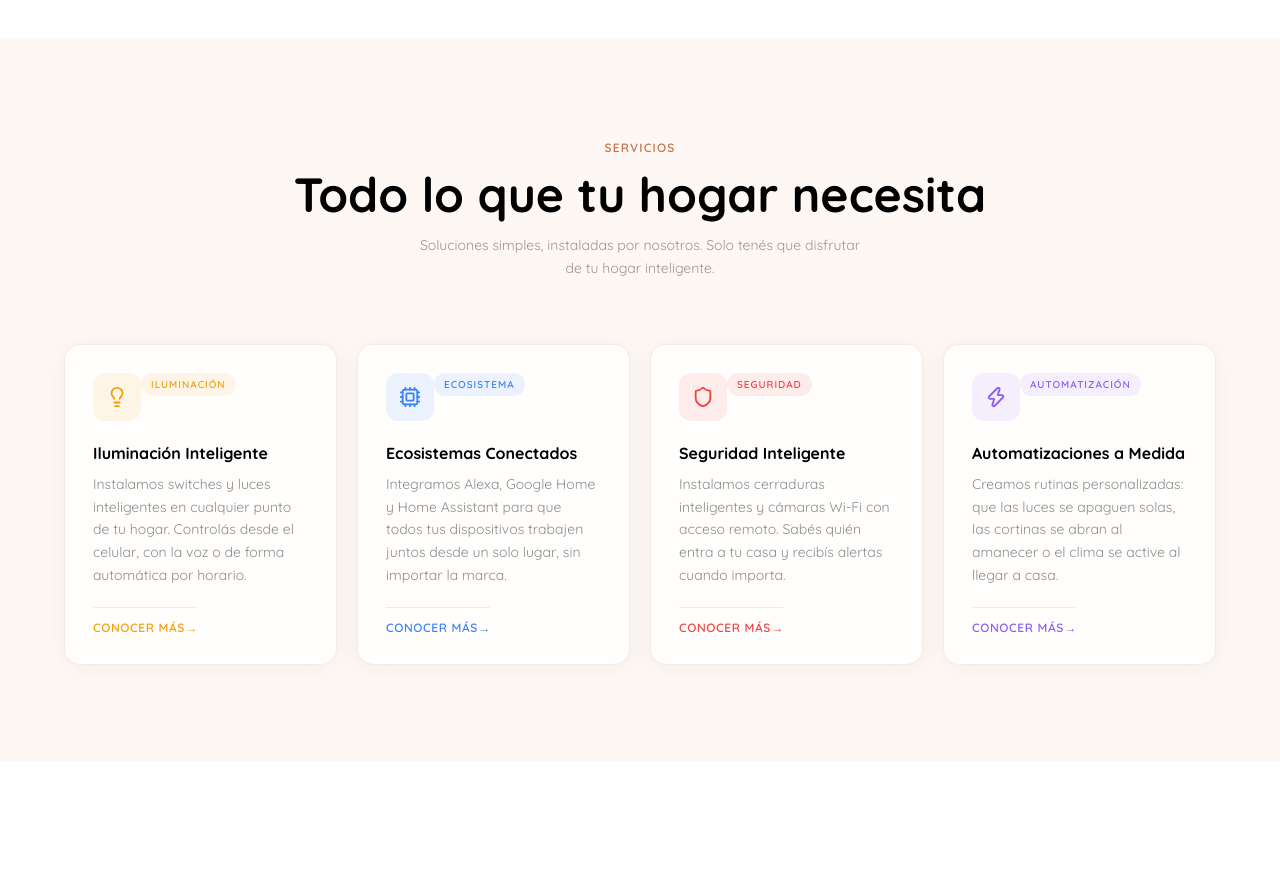
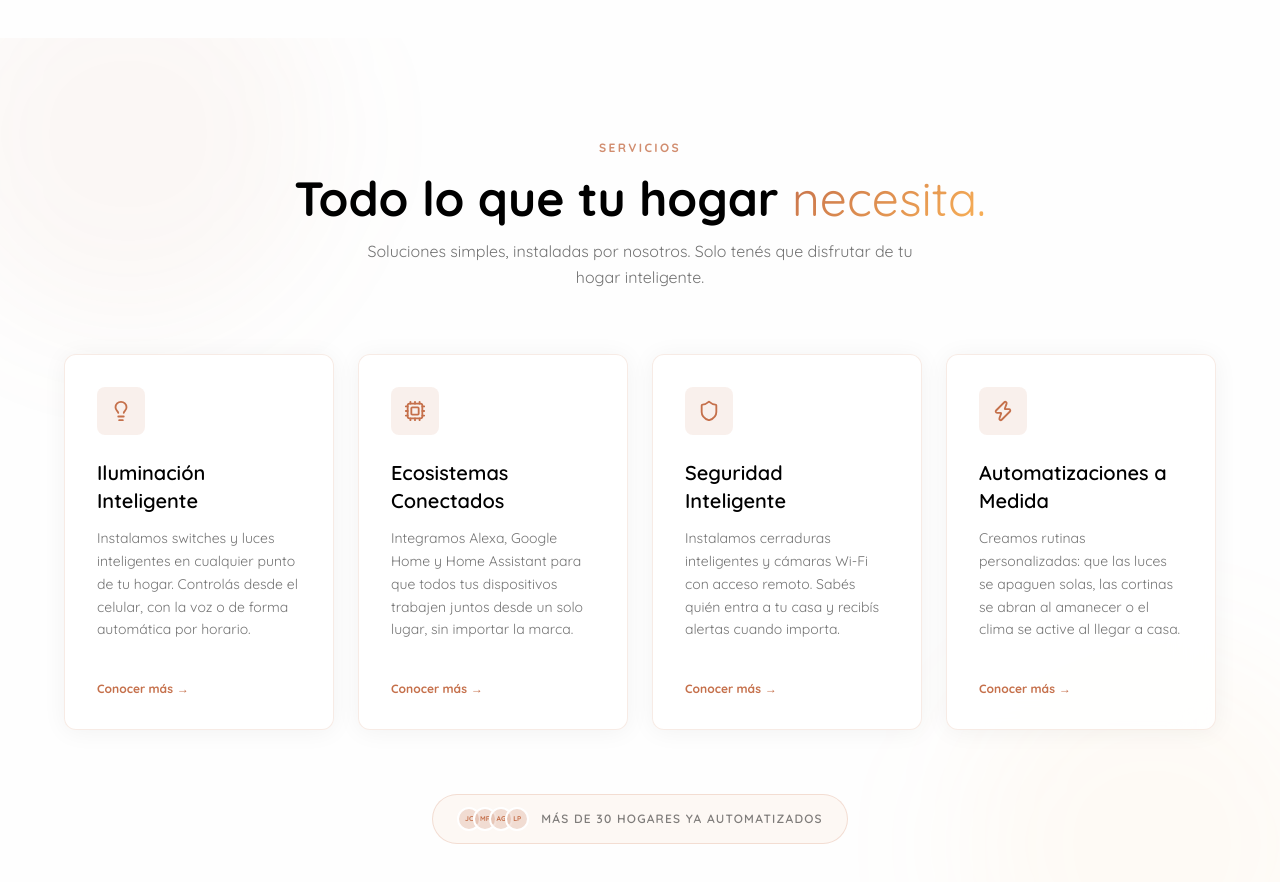
Before and after one commit to JuanCruzBul/Lumos, a Next.js app: page / in a window 1280 px wide. Shown: the part 2680-3562 px from the top of the page. Built offline with nearby package versions, Linux system fonts and the light colour scheme.

Commit message:
feat(servicios): rediseño minimalista al estilo stitch
Fondo blanco con blobs decorativos, cards uniformes sin tags de color,
gradiente en título, hover translateY, pill de social proof.

Co-Authored-By: Claude Sonnet 4.6 <noreply@anthropic.com>

```diff
--- a/components/ui/sistemas-section.tsx
+++ b/components/ui/sistemas-section.tsx
@@ -379,71 +379,82 @@ export function SistemasSection() {
 
   return (
     <>
-      <section id="productos" className="py-24 px-8 bg-[#fdf8f4]">
-        <div className="max-w-6xl mx-auto">
+      <section id="productos" className="relative py-24 px-8 bg-[#fefefe] overflow-hidden">
+        {/* Decorative blobs */}
+        <div className="pointer-events-none absolute -top-24 -left-16 w-96 h-96 rounded-full bg-[#c5704b]/5 blur-3xl" />
+        <div className="pointer-events-none absolute -bottom-24 -right-16 w-96 h-96 rounded-full bg-[#fab257]/5 blur-3xl" />
+
+        <div className="relative max-w-6xl mx-auto">
 
           {/* Header */}
-          <div className="text-center mb-16">
-            <span className="text-xs uppercase tracking-widest font-semibold text-[#c5704b]">
+          <div className="text-center mb-16 space-y-4">
+            <span className="text-xs font-bold tracking-[0.2em] uppercase text-[#c5704b]/80">
               Servicios
             </span>
-            <h2 className="text-4xl md:text-5xl font-bold text-black mt-3 mb-4">
-              Todo lo que tu hogar necesita
+            <h2 className="text-4xl md:text-5xl font-bold text-black leading-tight">
+              Todo lo que tu hogar{" "}
+              <span
+                className="bg-clip-text text-transparent"
+                style={{ backgroundImage: "linear-gradient(135deg, #c5704b 0%, #fab257 100%)" }}
+              >
+                necesita.
+              </span>
             </h2>
-            <p className="text-black/40 text-sm max-w-md mx-auto leading-relaxed">
+            <p className="text-black/55 text-base max-w-xl mx-auto leading-relaxed font-medium">
               Soluciones simples, instaladas por nosotros. Solo tenés que disfrutar de tu hogar inteligente.
             </p>
           </div>
 
           {/* Cards */}
-          <div className="grid grid-cols-1 md:grid-cols-2 lg:grid-cols-4 gap-5">
-            {SERVICES.map((service) => {
-              const { Icon, title, cardDesc, tag, accent } = service;
+          <div className="grid grid-cols-1 md:grid-cols-2 lg:grid-cols-4 gap-6">
+            {SERVICES.map((service, i) => {
+              const { Icon, title, cardDesc } = service;
               return (
-                <button
+                <motion.button
                   key={service.id}
                   onClick={() => setActive(service)}
-                  className="group glass-panel rounded-2xl p-7 hover:glow-active transition-all duration-500 cursor-pointer flex flex-col gap-5 text-left w-full"
+                  className="group glass-panel rounded-xl p-8 hover:glow-active hover:-translate-y-2 transition-all duration-[400ms] cursor-pointer flex flex-col items-start gap-6 text-left w-full"
+                  initial={{ opacity: 0, y: 20 }}
+                  whileInView={{ opacity: 1, y: 0 }}
+                  viewport={{ once: true }}
+                  transition={{ duration: 0.5, delay: i * 0.1, ease: [0.22, 1, 0.36, 1] }}
                 >
-                  <div className="flex items-start justify-between">
-                    <div
-                      className="w-12 h-12 rounded-xl flex items-center justify-center transition-colors duration-300"
-                      style={{ background: `${accent}18` }}
-                    >
-                      <Icon size={22} style={{ color: accent }} />
-                    </div>
-                    <span
-                      className="text-[10px] uppercase tracking-widest font-semibold px-2.5 py-1 rounded-full"
-                      style={{ color: accent, background: `${accent}18` }}
-                    >
-                      {tag}
+                  <div className="w-12 h-12 rounded-lg bg-[#c5704b]/10 flex items-center justify-center transition-colors duration-300 group-hover:bg-[#c5704b]/20">
+                    <Icon size={22} className="text-[#c5704b]" />
+                  </div>
+
+                  <div className="flex-1 space-y-3">
+                    <h3 className="text-black font-semibold text-xl">{title}</h3>
+                    <p className="text-black/55 text-sm leading-relaxed">{cardDesc}</p>
+                  </div>
+
+                  <div className="mt-auto pt-4 flex items-center gap-1">
+                    <span className="text-xs font-bold text-[#c5704b] group-hover:underline">
+                      Conocer más
+                    </span>
+                    <span className="text-xs font-bold text-[#c5704b] transition-transform duration-200 group-hover:translate-x-0.5">
+                      →
                     </span>
                   </div>
-
-                  <div className="flex-1">
-                    <h3 className="text-black font-bold text-base mb-2">{title}</h3>
-                    <p className="text-black/45 text-sm leading-relaxed">{cardDesc}</p>
-                  </div>
-
-                  <div className="pt-3 border-t border-black/[0.07] flex items-center justify-between">
-                    <span
-                      className="text-xs font-semibold uppercase tracking-wider"
-                      style={{ color: accent }}
-                    >
-                      Conocer más
-                    </span>
-                    <motion.span
-                      className="text-xs font-bold"
-                      style={{ color: accent }}
-                      animate={{ x: [0, 3, 0] }}
-                      transition={{ repeat: Infinity, duration: 1.8, ease: "easeInOut" }}
-                    >
-                      →
-                    </motion.span>
-                  </div>
-                </button>
+                </motion.button>
               );
             })}
+          </div>
+
+          {/* Bottom social proof */}
+          <div className="mt-16 text-center">
+            <div className="inline-flex items-center gap-3 px-6 py-3 rounded-full border border-[#c5704b]/20 bg-[#fdf8f4]">
+              <div className="flex -space-x-2">
+                {["JC","MR","AG","LP"].map((initials) => (
+                  <div key={initials} className="w-6 h-6 rounded-full border-2 border-white bg-[#c5704b]/20 flex items-center justify-center">
+                    <span className="text-[7px] font-bold text-[#c5704b]">{initials}</span>
+                  </div>
+                ))}
+              </div>
+              <p className="text-xs font-semibold text-black/50 uppercase tracking-widest">
+                Más de 30 hogares ya automatizados
+              </p>
+            </div>
           </div>
         </div>
       </section>
```
